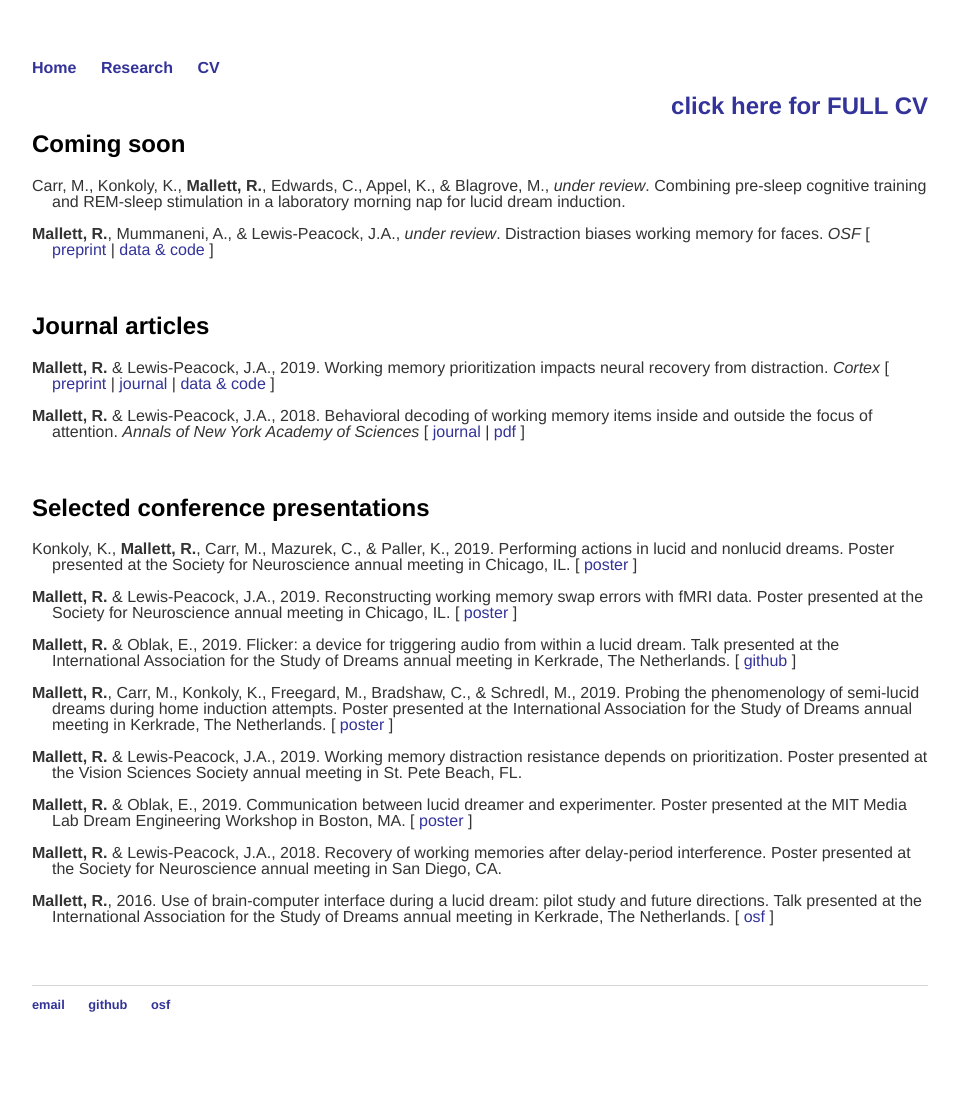
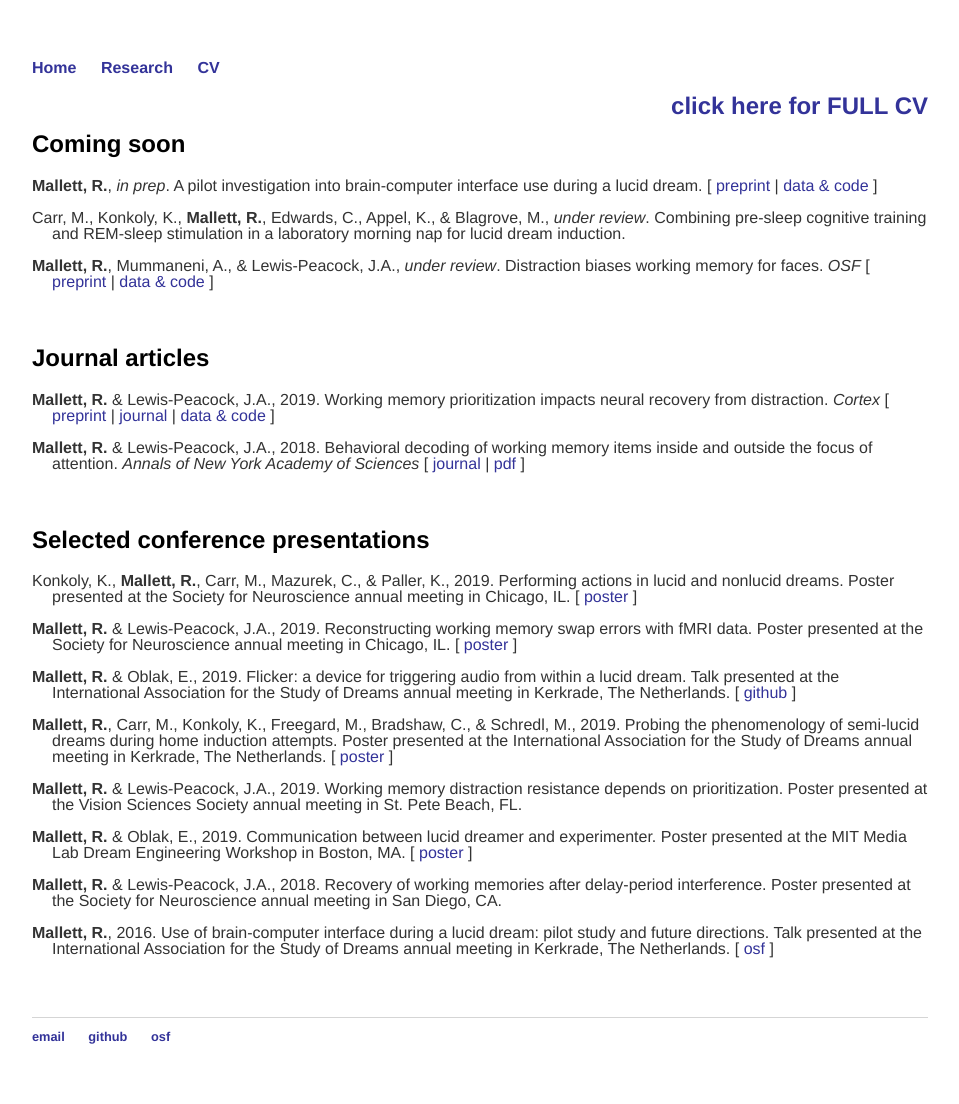
Before and after one commit to remrama/remrama.github.io, a Jekyll site: the page built from cv/index.html, in a window 1280 px wide. Shown: the whole page, without its empty margins (160-1119 px from the left). Built offline with Jekyll 4.4.1, drawn with Linux system fonts in a browser that asks for light colours; before the commit the page ends 1072 px from its top, so only the background shows below that.

Commit message:
dreambci preprint link

```diff
--- a/cv/index.html
+++ b/cv/index.html
@@ -10,6 +10,9 @@
     <br>
     <h2>Coming soon</h2>
 
+    <p class="hanging">
+        <strong>Mallett, R.</strong>, <em>in prep</em>. A pilot investigation into brain-computer interface use during a lucid dream. [ <a href="https://doi.org/10.31219/osf.io/my3tq">preprint</a> | <a href="https://osf.io/mr7hf/">data & code</a> ]
+    </p>
     <p class="hanging">
         Carr, M., Konkoly, K., <strong>Mallett, R.</strong>, Edwards, C., Appel, K., & Blagrove, M., <em>under review</em>. Combining pre-sleep cognitive training and REM-sleep stimulation in a laboratory morning nap for lucid dream induction.
     </p>
--- a/research/index.html
+++ b/research/index.html
@@ -41,7 +41,7 @@
 
     <h3>Communication</h3>
     <p class="tab">
-        Since lucid dreamers are aware they are dreaming, they are also aware of the waking or "outside" world while they are asleep. Though surrounded by internal mental contents, lucid dreamers can try to communicate with a waking person. Though muscle atonia leaves most of the sleeping body paralyzed, actions of the dreamer often result in subtle muscle twitches which can be read out with polysomnography or other measures. My Bachelor's thesis was a project where a few participants tried to control a consumer brain-computer interface during a lucid dream. <a href="https://osf.io/2w3d6/">And it kinda worked!</a> Our newer work revolves around <a href="https://github.com/remrama/flicker">a closed-loop device</a> that can detect intentional eye signaling from a lucid dream and respond to the dreamer with audio.
+        Since lucid dreamers are aware they are dreaming, they are also aware of the waking or "outside" world while they are asleep. Though surrounded by internal mental contents, lucid dreamers can try to communicate with a waking person. Though muscle atonia leaves most of the sleeping body paralyzed, actions of the dreamer often result in subtle muscle twitches which can be read out with polysomnography or other measures. My Bachelor's thesis was a project where a few participants tried to control a consumer brain-computer interface during a lucid dream. <a href="https://doi.org/10.31219/osf.io/my3tq">And it kinda worked!</a> Our newer work revolves around <a href="https://github.com/remrama/flicker">a closed-loop device</a> that can detect intentional eye signaling from a lucid dream and respond to the dreamer with audio.
     </p>
 
 </div>
```
